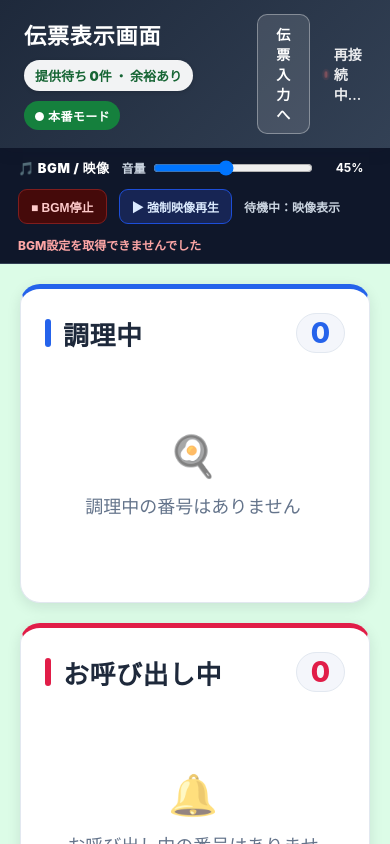
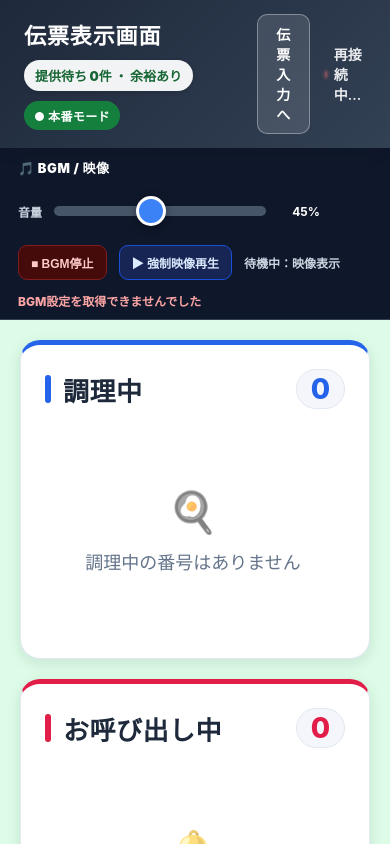
Before and after one commit to nagito-hiroshima/recipient_number_display_app, a React (Vite) app: page / in a window 390 px wide. Built offline with nearby package versions, Linux system fonts and the light colour scheme; no server answers.

Commit message:
Improve BGM volume controls for tablet use

```diff
--- a/src/index.css
+++ b/src/index.css
@@ -208,6 +208,57 @@ body {
   box-shadow: 0 0 0 3px rgba(37, 99, 235, 0.15);
 }
 
+/* Tablet-friendly volume slider: large touch target and thumb. */
+input[type='range'] {
+  -webkit-appearance: none;
+  appearance: none;
+  height: 44px;
+  min-width: 220px;
+  background: transparent;
+  cursor: pointer;
+  touch-action: none;
+  padding: 0 4px;
+}
+
+input[type='range']::-webkit-slider-runnable-track {
+  height: 10px;
+  border-radius: 999px;
+  background: #475569;
+}
+
+input[type='range']::-webkit-slider-thumb {
+  -webkit-appearance: none;
+  appearance: none;
+  width: 30px;
+  height: 30px;
+  margin-top: -10px;
+  border: 3px solid #ffffff;
+  border-radius: 50%;
+  background: #3b82f6;
+  box-shadow: 0 2px 8px rgba(0, 0, 0, 0.35);
+}
+
+input[type='range']::-moz-range-track {
+  height: 10px;
+  border-radius: 999px;
+  background: #475569;
+}
+
+input[type='range']::-moz-range-thumb {
+  width: 30px;
+  height: 30px;
+  border: 3px solid #ffffff;
+  border-radius: 50%;
+  background: #3b82f6;
+  box-shadow: 0 2px 8px rgba(0, 0, 0, 0.35);
+}
+
+input[type='range']:focus-visible {
+  outline: 3px solid rgba(96, 165, 250, 0.75);
+  outline-offset: 2px;
+  border-radius: 999px;
+}
+
 /* ------------------------------------------------------------------ */
 /* Scrollbar                                                           */
 /* ------------------------------------------------------------------ */
@@ -225,6 +276,37 @@ body {
 /* ------------------------------------------------------------------ */
 /* Responsive                                                          */
 /* ------------------------------------------------------------------ */
+@media (pointer: coarse) {
+  input[type='range'] {
+    height: 54px;
+    min-width: 260px;
+  }
+
+  input[type='range']::-webkit-slider-runnable-track {
+    height: 12px;
+  }
+
+  input[type='range']::-webkit-slider-thumb {
+    width: 36px;
+    height: 36px;
+    margin-top: -12px;
+  }
+
+  input[type='range']::-moz-range-track {
+    height: 12px;
+  }
+
+  input[type='range']::-moz-range-thumb {
+    width: 36px;
+    height: 36px;
+  }
+
+  .kp-btn {
+    min-height: 48px;
+    min-width: 48px;
+  }
+}
+
 @media (max-width: 768px) {
   .display-main {
     flex-direction: column !important;
```
